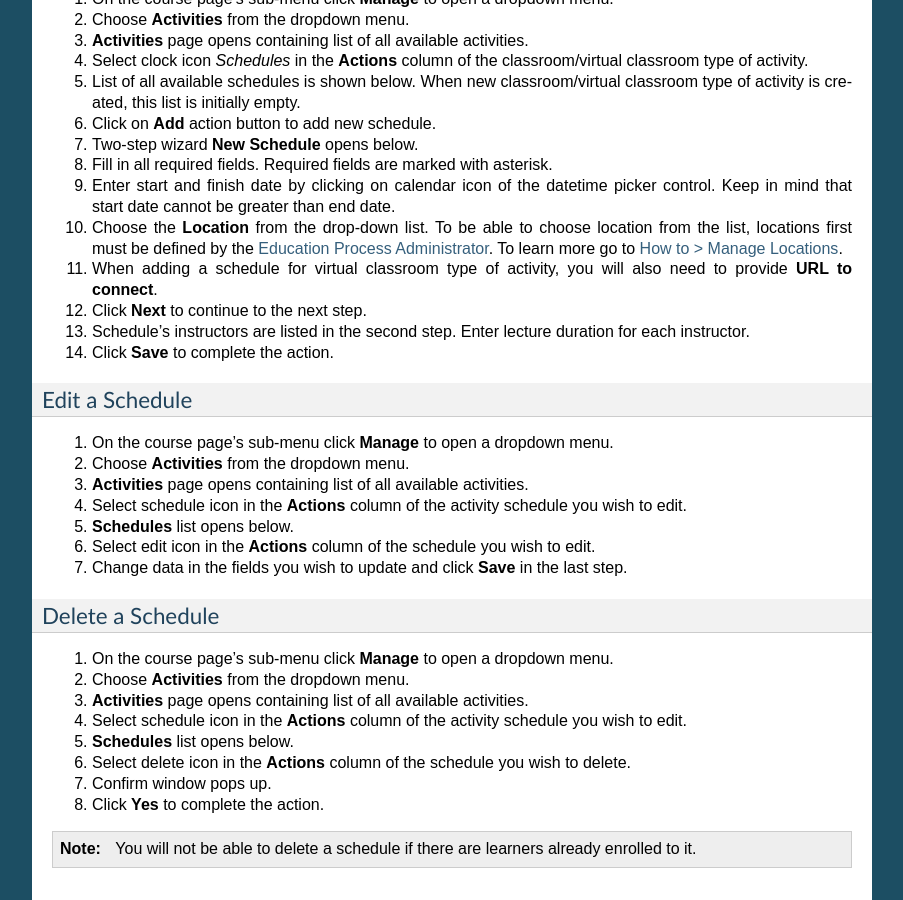
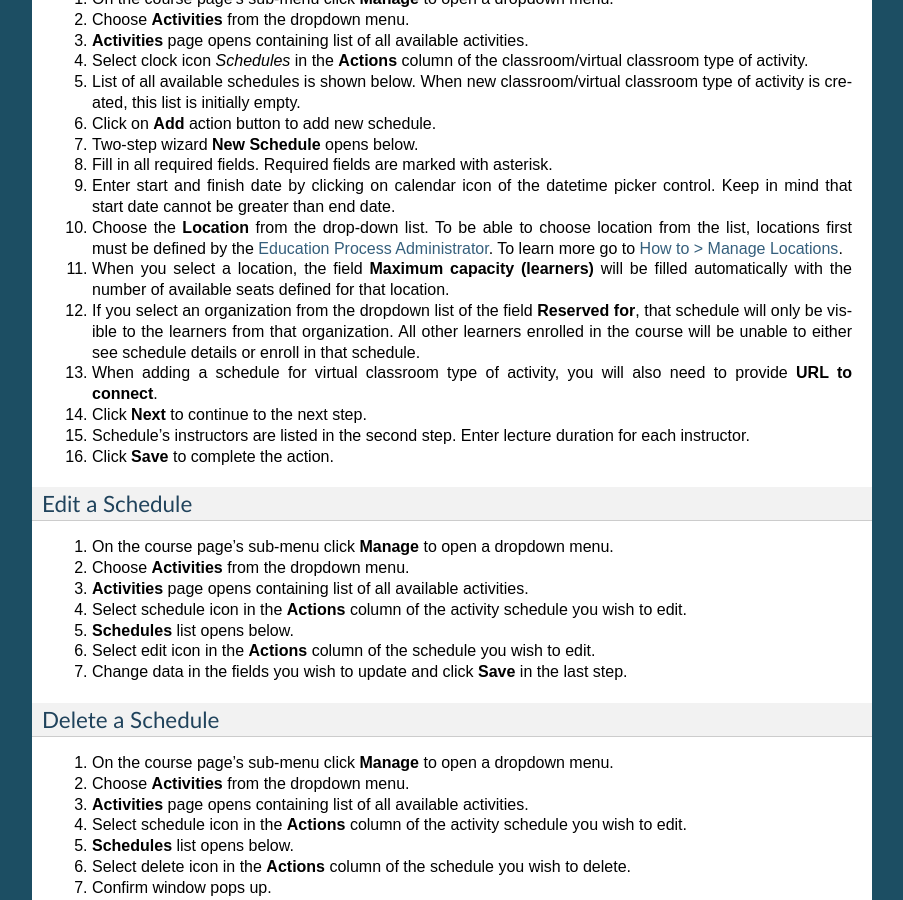
Before and after one commit to pslisko/performa365docs, a Sphinx documentation site: the page built from docs/howto/manage_activities/classroom_virtual.rst, in a window 1280 px wide and 900 px high, scrolled down 1537 px. Shown: the whole window, without its empty margins (198-1101 px from the left). Built offline with Sphinx 7.4.7, drawn with Linux system fonts in a browser that asks for light colours; pages that are not in the unit, such as notebooks, are missing from menus.

Commit message:
Update classroom_virtual.rst

```diff
--- a/docs/howto/manage_activities/classroom_virtual.rst
+++ b/docs/howto/manage_activities/classroom_virtual.rst
@@ -77,6 +77,8 @@ Add a Schedule
 #. Fill in all required fields. Required fields are marked with asterisk.
 #. Enter start and finish date by clicking on calendar icon of the datetime picker control. Keep in mind that start date cannot be greater than end date.
 #. Choose the **Location** from the drop-down list. To be able to choose location from the list, locations first must be defined by the :ref:`Education Process Administrator <education_process_administrator>`. To learn more go to :ref:`How to > Manage Locations <manage_locations>`.
+#. When you select a location, the field **Maximum capacity (learners)** will be filled automatically with the number of available seats defined for that location.
+#. If you select an organization from the dropdown list of the field **Reserved for**, that schedule will only be visible to the learners from that organization. All other learners enrolled in the course will be unable to either see schedule details or enroll in that schedule.
 #. When adding a schedule for virtual classroom type of activity, you will also need to provide **URL to connect**.
 #. Click **Next** to continue to the next step.
 #. Schedule's instructors are listed in the second step. Enter lecture duration for each instructor.
```
